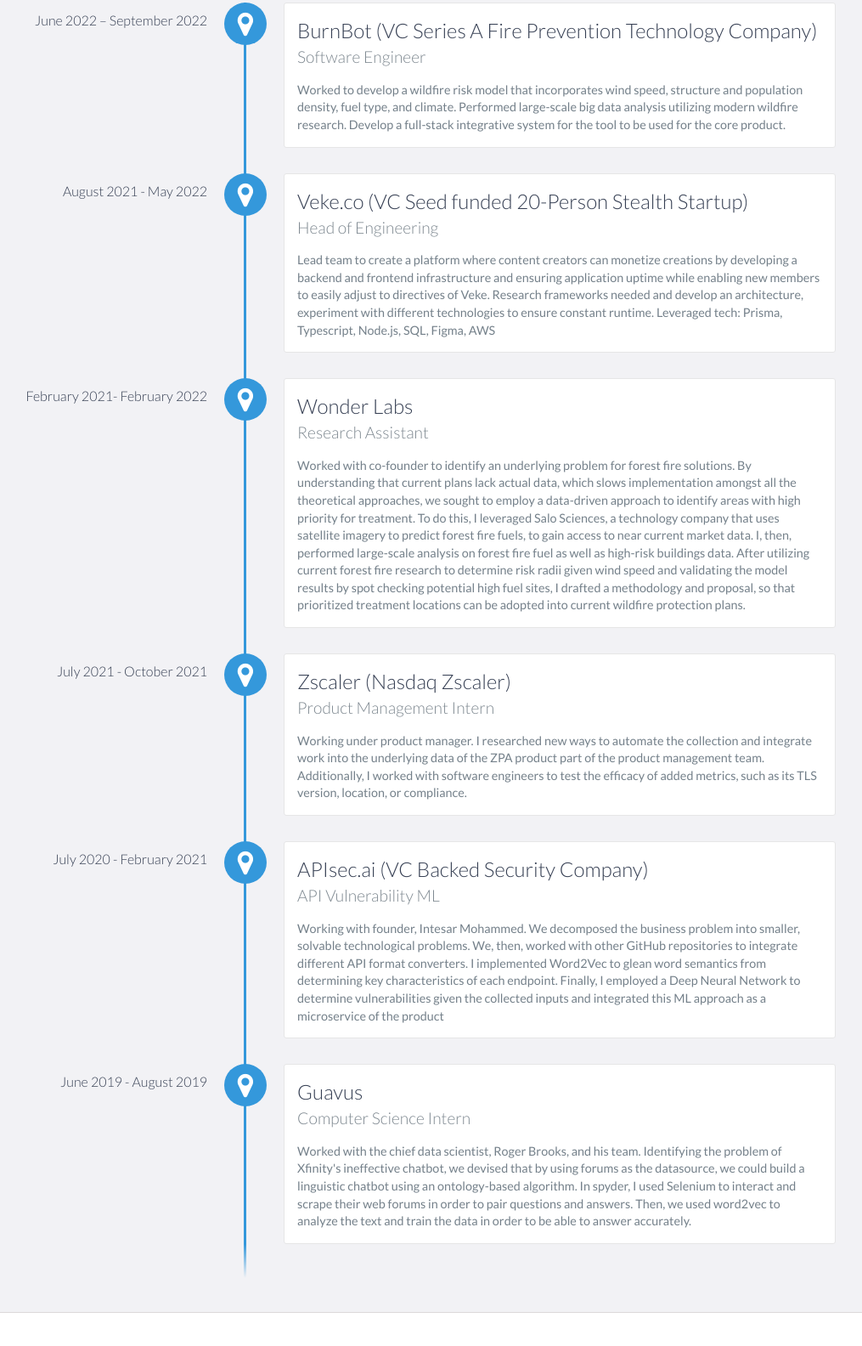
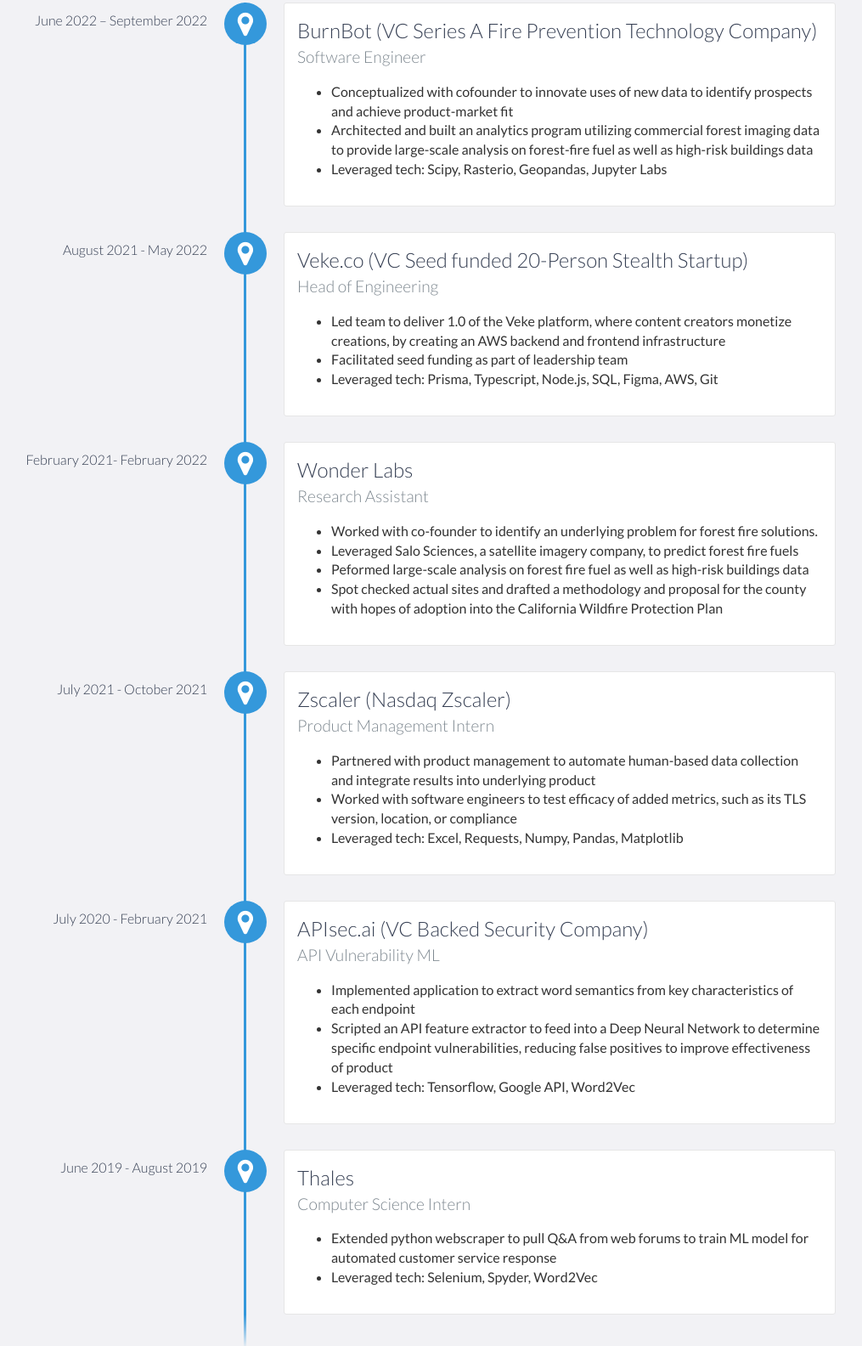
Before and after one commit to ShahzebL/shahzebl.github.io, a website: page index.html in a window 1280 px wide. Shown: the part 1475-3059 px from the top of the page at 85% size, without its empty margins (156-1171 px from the left). Drawn offline with nearby package versions, Linux system fonts and the light colour scheme.

Commit message:
update resume and style

```diff
--- a/css/styles.css
+++ b/css/styles.css
@@ -138,6 +138,13 @@
     margin:0;
     color:#74808a
 }
+.icon {
+    background: 'images/wildfire.jpeg';
+    height: 16px;
+    width: 16px;
+    display: block;
+    /* Other styles here */
+  }
 .top{
     text-align:center
 }
--- a/index.html
+++ b/index.html
@@ -88,49 +88,63 @@
             <div data-date="June 2022 – September 2022">
                 <h3>BurnBot (VC Series A Fire Prevention Technology Company)</h3>
                 <h4>Software Engineer</h4>
-                <p>
-                    Worked to develop a wildfire risk model that incorporates wind speed, structure and population density, fuel type, and climate. Performed large-scale big data analysis utilizing modern wildfire research. Develop a full-stack integrative system for the tool to be used for the core product.
-                </p>
+                    <ul>
+                        <li>Conceptualized with cofounder to innovate uses of new data to identify prospects and achieve product-market fit</li>
+                        <li>Architected and built an analytics program utilizing commercial forest imaging data to provide large-scale analysis on forest-fire
+                            fuel as well as high-risk buildings data</li>
+                        <li>Leveraged tech: Scipy, Rasterio, Geopandas, Jupyter Labs</li>
+                    </ul>
             </div>
 
             <div data-date="August 2021 - May 2022">
                 <h3>Veke.co (VC Seed funded 20-Person Stealth Startup)</h3>
                 <h4>Head of Engineering</h4>
-                <p>
-                    Lead team to create a platform where content creators can monetize creations by developing a backend and frontend infrastructure and ensuring application uptime while enabling new members to easily adjust to directives of Veke. Research frameworks needed and develop an architecture, experiment with different technologies to ensure constant runtime. Leveraged tech: Prisma, Typescript, Node.js, SQL, Figma, AWS
-                </p>
+                <ul>
+                    <li>Led team to deliver 1.0 of the Veke platform, where content creators monetize creations, by creating an AWS backend and frontend infrastructure</li>
+                    <li>Facilitated seed funding as part of leadership team</li>
+                    <li>Leveraged tech: Prisma, Typescript, Node.js, SQL, Figma, AWS, Git</li>
+                </ul>
             </div>
 
             <div data-date="February 2021- February 2022">
                 <h3>Wonder Labs</h3>
                 <h4>Research Assistant</h4>
-                <p>
-                    Worked with co-founder to identify an underlying problem for forest fire solutions. By understanding that current plans lack actual data, which slows implementation amongst all the theoretical approaches, we sought to employ a data-driven approach to identify areas with high priority for treatment. To do this, I leveraged Salo Sciences, a technology company that uses satellite imagery to predict forest fire fuels, to gain access to near current market data. I, then, performed large-scale analysis on forest fire fuel as well as high-risk buildings data. After utilizing current forest fire research to determine risk radii given wind speed and validating the model results by spot checking potential high fuel sites, I drafted a methodology and proposal, so that prioritized treatment locations can be adopted into current wildfire protection plans.
-                </p>
+                <ul>
+                    <li>Worked with co-founder to identify an underlying problem for forest fire solutions.</li>
+                    <li>Leveraged Salo Sciences, a satellite imagery company, to predict forest fire fuels</li>
+                    <li>Peformed large-scale analysis on forest fire fuel as well as high-risk buildings data</li>
+                    <li>Spot checked actual sites and drafted a methodology and proposal for the county with hopes of adoption into the California Wildfire Protection Plan</li>
+                </ul>
             </div>
 
             <div data-date="July 2021 - October 2021">
                 <h3>Zscaler (Nasdaq Zscaler)</h3>
                 <h4>Product Management Intern</h4>
-                <p>
-                    Working under product manager. I researched new ways to automate the collection and integrate work into the underlying data of the ZPA product part of the product management team. Additionally, I worked with software engineers to test the efficacy of added metrics, such as its TLS version, location, or compliance.
-                </p>
+                <ul>
+                    <li>Partnered with product management to automate human-based data collection and integrate results into underlying product</li>
+                    <li>Worked with software engineers to test efficacy of added metrics, such as its TLS version, location, or compliance</li>
+                    <li>Leveraged tech: Excel, Requests, Numpy, Pandas, Matplotlib</li>
+                </ul>
             </div>
 
             <div data-date="July 2020 - February 2021">
                 <h3>APIsec.ai (VC Backed Security Company)</h3>
                 <h4>API Vulnerability ML</h4>
-                <p>
-                    Working with founder, Intesar Mohammed. We decomposed the business problem into smaller, solvable technological problems. We, then, worked with other GitHub repositories to integrate different API format converters. I implemented Word2Vec to glean word semantics from determining key characteristics of each endpoint. Finally, I employed a Deep Neural Network to determine vulnerabilities given the collected inputs and integrated this ML approach as a microservice of the product
-                </p>
+                <ul>
+                    <li>Implemented application to extract word semantics from key characteristics of each endpoint</li>
+                    <li>Scripted an API feature extractor to feed into a Deep Neural Network to determine specific endpoint vulnerabilities, reducing
+                        false positives to improve effectiveness of product</li>
+                    <li>Leveraged tech: Tensorflow, Google API, Word2Vec</li>
+                </ul>
             </div>
 
             <div data-date="June 2019 - August 2019">
-                <h3>Guavus</h3>
+                <h3>Thales</h3>
                 <h4>Computer Science Intern</h4>
-                <p>
-                    Worked with the chief data scientist, Roger Brooks, and his team. Identifying the problem of Xfinity's ineffective chatbot, we devised that by using forums as the datasource, we could build a linguistic chatbot using an ontology-based algorithm. In spyder, I used Selenium to interact and scrape their web forums in order to pair questions and answers. Then, we used word2vec to analyze the text and train the data in order to be able to answer accurately.
-                </p>
+                <ul>
+                    <li>Extended python webscraper to pull Q&A from web forums to train ML model for automated customer service response</li>
+                    <li>Leveraged tech: Selenium, Spyder, Word2Vec</li>
+                </ul>
             </div>
         </div>
     </div>
```
Also changed, not shown: 1 other file.
